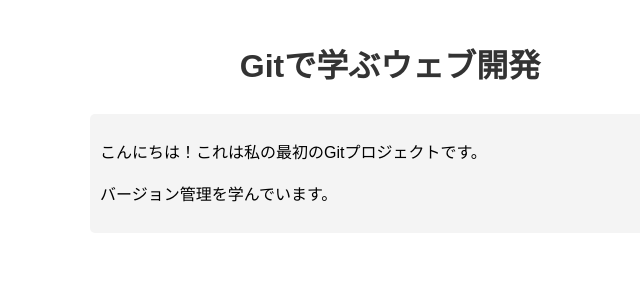
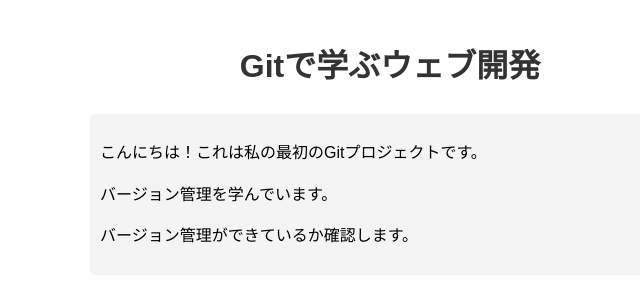
Before and after one commit to shin-murata/MY_PROJECT, a plain HTML site: page index.html in a window 1280 px wide. Shown: the whole page, without its empty margins (250-890 px from the left). Drawn offline with Linux system fonts and the light colour scheme.

```diff
--- a/index.html
+++ b/index.html
@@ -27,6 +27,7 @@
     <div class="greeting">
         <p>こんにちは！これは私の最初のGitプロジェクトです。</p>
         <p>バージョン管理を学んでいます。</p>
+        <p>バージョン管理ができているか確認します。</p>
     </div>
 </body>
 </html>
```
